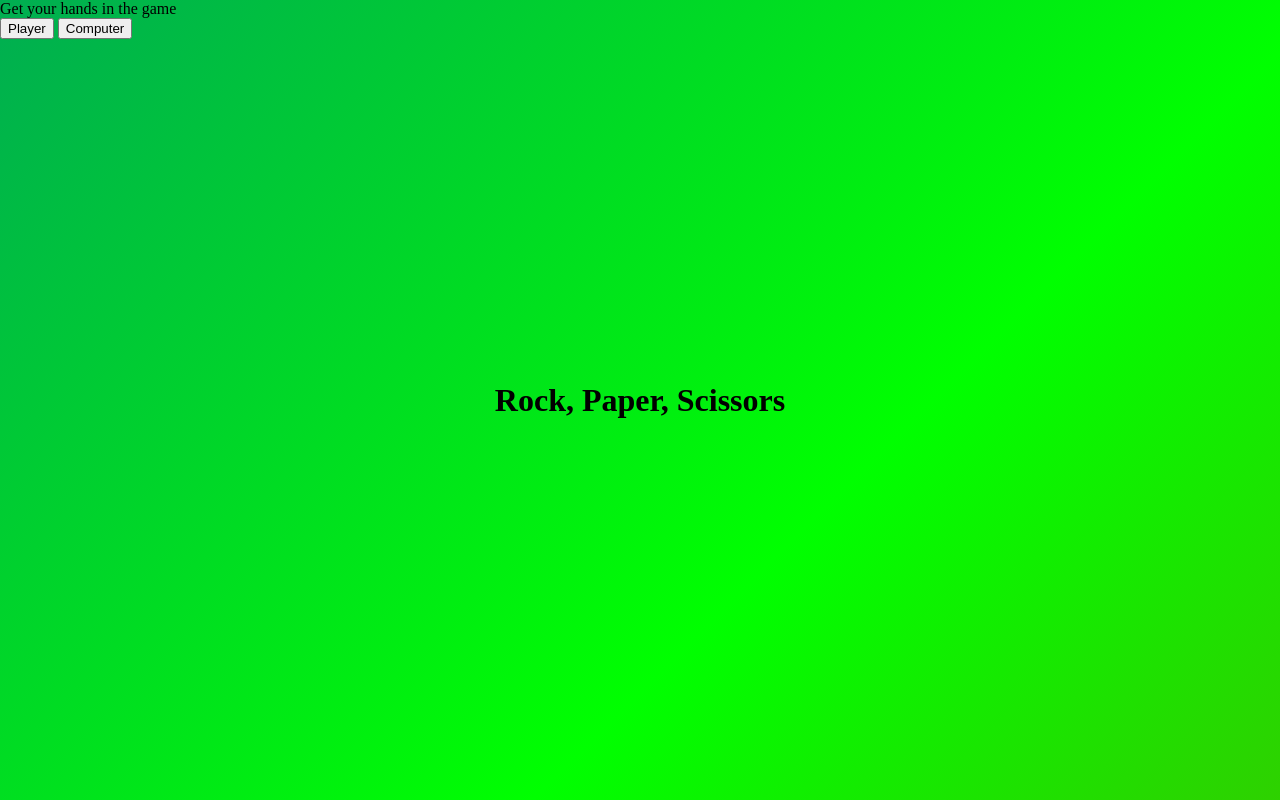
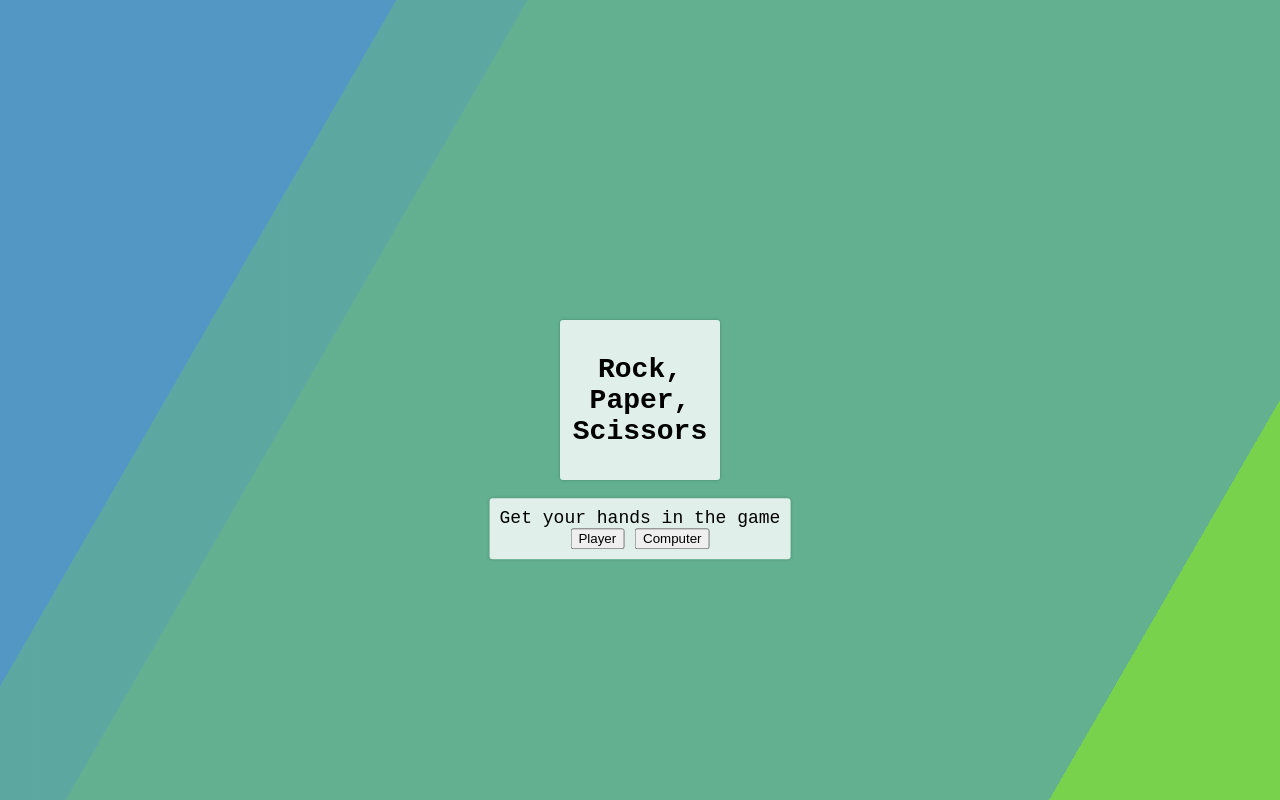
Before and after one commit to angus-cheng/rockPaperScissorsWithUI, a website: page public/index.html in a window 1280 px wide. Drawn offline with nearby package versions, Linux system fonts and the light colour scheme; no server answers.

Commit message:
Updated title page with colours, background and foreground boxes

```diff
--- a/public/index.html
+++ b/public/index.html
@@ -10,13 +10,15 @@
         <script src="/socket.io/socket.io.js"></script>
     </head>
     <body onbeforeunload="disconnect()">
-        <header>
+            <div class="titleBg">
                 <h1>Rock, Paper, Scissors</h1>
+            </div>
+        <div class="contentBg">
+            <div class='contentText'>
                 Get your hands in the game
                 <br>
                 <button id='multiplayer'>Player</button>
                 <button id='computer'>Computer</button>
-        </header>
                 <div id='playerGame'>
                     <button id='create'>Create Game</button>
                     <div id= 'message'></div>
@@ -30,6 +32,8 @@
                     <div class="result"></div>
                     <div class='score'>First to 5 wins. The score is 0-0 (player-computer)</div>
                 </div>
+            </div>
+        </div>
         <script src='game.js'></script>
     </body>
 </html>
--- a/public/styles.css
+++ b/public/styles.css
@@ -1,19 +1,5 @@
 html {
     height: 100%;
-    background: linear-gradient(-45deg, #FF0000, #00FF00, #0000ff);
-    background-size: 400% 400%;
-    animation: rgb 3s ease infinite;
-}
-
-@keyframes rgb {
-    0% {
-        background-position:0% 50%;
-    }
-    50% {
-        background-position:100% 50%;
-    }
-    100% {background-position:0% 50%;
-    }
 }
 
 /* Center header */
@@ -25,10 +11,75 @@ h1 {
     top: 50%;
     left: 50%;
     transform: translateX(-50%) translateY(-50%);
+    font-family: monospace;
+    font-size: 28px;
+}
+
+/* Center title background */
+.titleBg{
+    background-color: rgba(255, 255, 255, 0.8);
+    border-radius: 0.25em;
+    box-shadow: 0 0 0.25em rgba(0, 0, 0, 0.25);
+    box-sizing: border-box;
+    left: 50%;
+    padding: 10vmin;
+    position: fixed;
+    text-align: center;
+    top: 50%;
+    transform: translate(-50%, -50%);
+}
+
+.bg {
+    animation: slide 3s ease-in-out infinite alternate;
+    background-image: linear-gradient(-60deg, #6c3 50%, rgb(58, 137, 189) 50%);
+    bottom: 0;
+    left: -50%;
+    opacity: 0.5;
+    position: fixed;
+    right: -50%;
+    top: 0;
+    z-index: -1;
+}
+
+.bg2 {
+    animation-direction: alternate-reverse;
+    animation-duration: 4s;
+}
+
+.bg3 {
+    animation-duration: 5s;
+}
+
+@keyframes slide {
+    0% {
+        transform: translateX(-25%);
+    }
+    100% {
+        transform: translateX(25%);
+    }
 }
 
 body {
     margin: 0;
+    font-family: monospace;
+}
+
+.contentText {
+    font-size: 18px;
+}
+
+.contentBg {
+    background-color: rgba(255, 255, 255, 0.8);
+    border-radius: 0.25em;
+    box-shadow: 0 0 0.25em rgba(0, 0, 0, 0.25);
+    box-sizing: border-box;
+    text-align: center;
+    margin: 0;
+    padding: 10px;
+    top: 60%;
+    left: 50%;
+    transform: translateX(-50%) translateY(30%);
+    position: fixed;
 }
 
 /* Start with no display of game */
```
Lines whose indentation alone changed are shown as unchanged.
